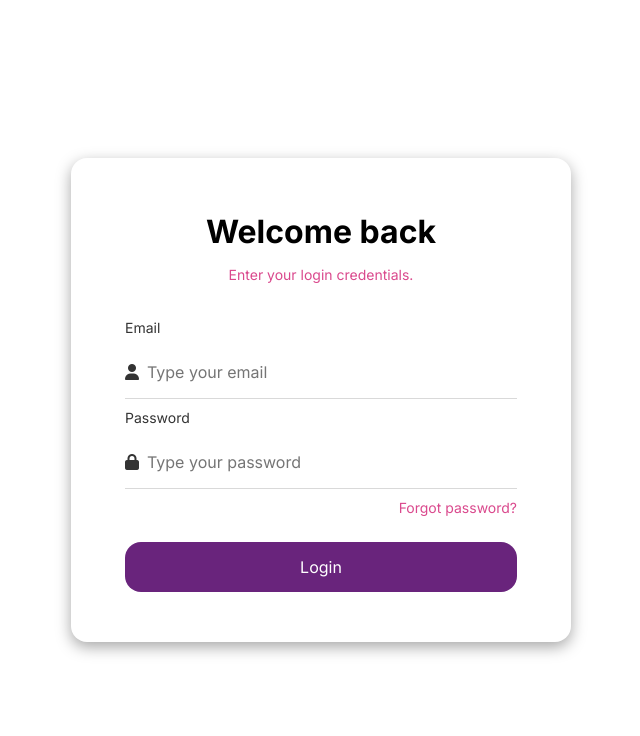
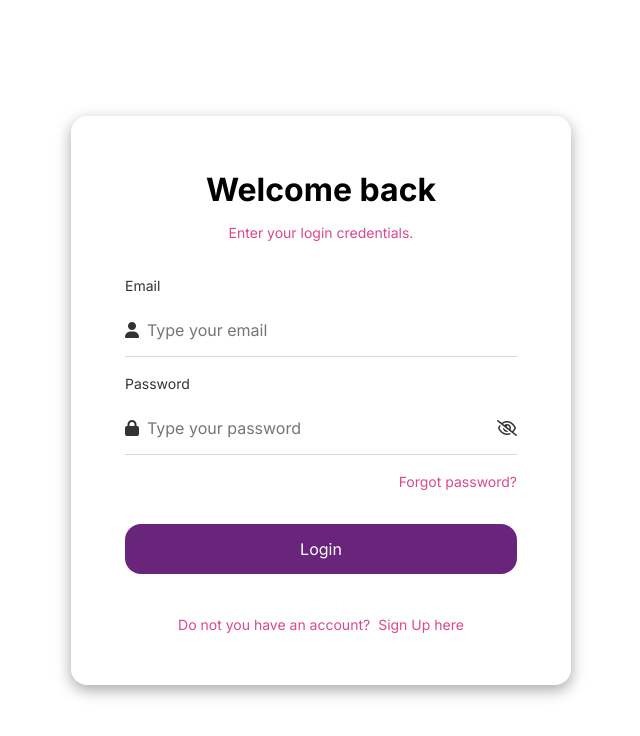
Before and after one commit to couswall/personal-book-tracker, a React (Vite) app in the folder frontend/: page /auth/Login in a window 1280 px wide. Shown: the top 736 px of the page, without its empty margins (319-959 px from the left). Built offline with nearby package versions, Linux system fonts and the light colour scheme; a web font is replaced by a local one.

Commit message:
feat: add show/hide password functionality in Login.tsx

```diff
--- a/frontend/src/components/Icon/index.ts
+++ b/frontend/src/components/Icon/index.ts
@@ -5,6 +5,7 @@ interface IconProps {
     FontSize?: string;
     Padding?: string;
     Margin?: string;
+    Cursor?: string;
 }
 
 export const Icon = styled.i<IconProps>`
@@ -12,4 +13,5 @@ export const Icon = styled.i<IconProps>`
     font-size: ${(props) => props.FontSize || "0.875rem"};
     margin: ${(props) => props.Margin || "0"};
     padding: ${(props) => props.Padding || "0"};
+    cursor: ${(props) => props.Cursor};
 `;
--- a/frontend/src/pages/Login/Login.tsx
+++ b/frontend/src/pages/Login/Login.tsx
@@ -1,16 +1,21 @@
 import { ThemeProvider } from "styled-components"
 import { useForm } from "react-hook-form"
+import { useNavigate } from "react-router";
 import { yupResolver } from "@hookform/resolvers/yup";
+import { useState } from "react";
 import { Button, FlexContainer, FormContainer, Icon, Input, Label, Paragraph, TitleH2 } from "../../components"
 import { lightTeam } from "../../styles/Theme"
 import { schemaLoginValidations } from "./schemaLoginValidations";
 import { ILoginForm } from "./interfaces";
 import { ErrorMessage } from "./ErrorMessage";
+import { publicRoutes } from "../../routes/routes";
 
 export const Login = () => {
   const {register, handleSubmit, formState:{errors}} = useForm<ILoginForm>({
     resolver: yupResolver(schemaLoginValidations)
   });
+  const navigate = useNavigate();
+  const [showPassword, setShowPassword] = useState<boolean>(false);
   const onSubmit = (data: ILoginForm) => {};
 
   return (
@@ -41,7 +46,7 @@ export const Login = () => {
           >
             <FlexContainer
               FlexDirection="column"
-              Gap="0.5rem"
+              Gap="1rem"
               Width="100%"
             >
               <FlexContainer Gap="0.5rem" FlexDirection="column" Width="100%">
@@ -73,8 +78,15 @@ export const Login = () => {
                     placeholder="Type your password"
                     Width="100%"
                     FontColor="#333333"
-                    type="password"
+                    type={showPassword ? 'text' : 'password'}
                     {...register('password')}
+                  />
+                  <Icon
+                    className={`fa-regular ${showPassword ? 'fa-eye':'fa-eye-slash'}`}
+                    FontColor="#333333"
+                    FontSize="1rem"
+                    Cursor="pointer"
+                    onClick={() => setShowPassword(!showPassword)}
                   />
                 </FlexContainer>
                 {errors.password?.message && <ErrorMessage message={errors.password.message}/>}
@@ -89,6 +101,21 @@ export const Login = () => {
               <Button type="submit">
                 {'Login'}
               </Button>
+
+              <FlexContainer JustifyContent="center" Gap="0.5rem" MarginTop="1.5rem">
+                <Paragraph FontSize="0.875rem" FontColor="#DA498D" Cursor="pointer" TextAlign="center">
+                    {'Do not you have an account?'}
+                </Paragraph>
+                <Paragraph
+                  FontSize="0.875rem"
+                  FontColor="#DA498D"
+                  TextDecoration="underline"
+                  Cursor="pointer"
+                  onClick={() => navigate(publicRoutes.SignUp)}
+                >
+                  {'Sign Up here'}
+                </Paragraph>
+              </FlexContainer>
             </FlexContainer>
           </FormContainer>
 
```
